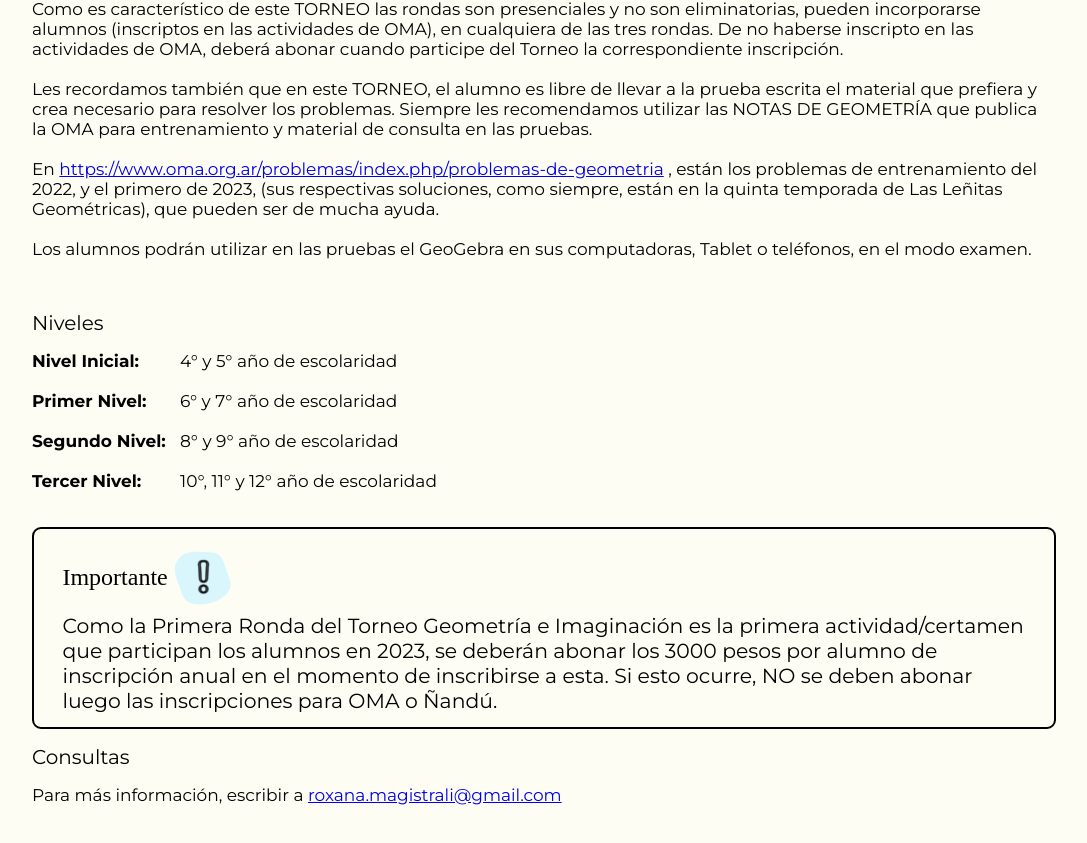
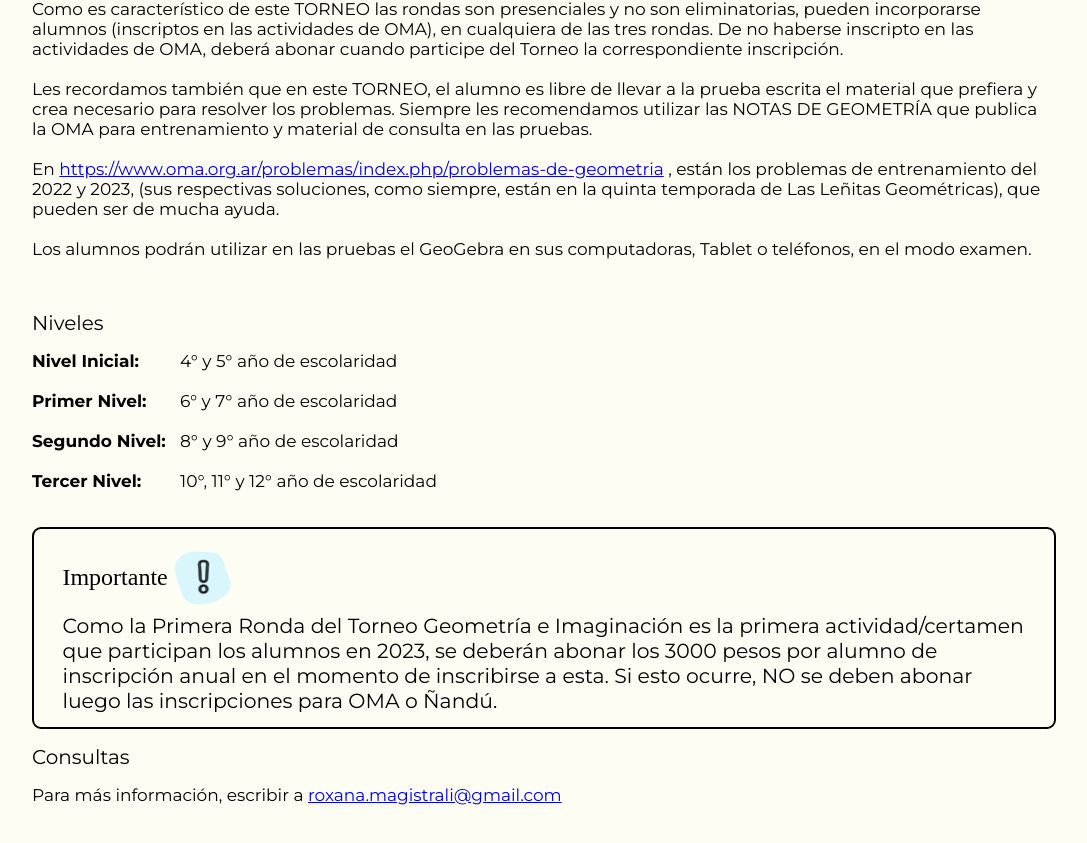
Before and after one commit to JZylber/oma-san-isidro, a Next.js app: page /otros/geometria in a window 1280 px wide. Shown: the part 1113-1956 px from the top of the page, without its empty margins (96-1183 px from the left). Built offline with nearby package versions, Linux system fonts and the light colour scheme; no server answers; the database is empty; a web font is replaced by a local one.

Commit message:
fix(geometry): minor fix on problems link

```diff
--- a/pages/otros/geometria.tsx
+++ b/pages/otros/geometria.tsx
@@ -50,7 +50,7 @@
                         <p>Les proponemos como siempre, resolver problemas de Geometría desde una mirada creativa, libre y que permita desarrollar en los alumnos la visualización del problema con diferentes herramientas.</p>
                         <p>Como es característico de este TORNEO las rondas son presenciales y no son eliminatorias, pueden incorporarse alumnos (inscriptos en las actividades de OMA), en cualquiera de las tres rondas. De no haberse inscripto en las actividades de OMA, deberá abonar cuando participe del Torneo la correspondiente inscripción.</p>
                         <p>Les recordamos también que en este TORNEO, el alumno es libre de llevar a la prueba escrita el material que prefiera y crea necesario para resolver los problemas. Siempre les recomendamos utilizar las NOTAS DE GEOMETRÍA que publica la OMA para entrenamiento y material de consulta en las pruebas.</p>
-                        <p>En <a href="https://www.oma.org.ar/problemas/index.php/problemas-de-geometria">https://www.oma.org.ar/problemas/index.php/problemas-de-geometria</a> , están los problemas de entrenamiento del 2022, y el primero de 2023, (sus respectivas soluciones, como siempre, están en la quinta temporada de Las Leñitas Geométricas), que pueden ser de mucha ayuda.</p>
+                        <p>En <a href="https://www.oma.org.ar/problemas/index.php/problemas-de-geometria">https://www.oma.org.ar/problemas/index.php/problemas-de-geometria</a> , están los problemas de entrenamiento del 2022 y 2023, (sus respectivas soluciones, como siempre, están en la quinta temporada de Las Leñitas Geométricas), que pueden ser de mucha ayuda.</p>
                         <p>Los alumnos podrán utilizar en las pruebas el GeoGebra en sus computadoras, Tablet o teléfonos, en el modo examen.</p>
                         {/*<p>La novedad de este año es que proponemos RONDAS al estilo de TORNEO, es decir con la prueba escrita, su posterior discusión y la proclamación de campeones por niveles. Por lo tanto, la actividad durará “todo un día” mañana y tarde. Cada colegio, coordinación intercolegial o delegación zonal deberá informar a la correspondiente Secretaría Regional OMA, en qué lugar (Colegio, Institución, etc.) se realiza la primera y la segunda ronda en este formato de TORNEO. La Ronda Final la organizará OMA.</p>*/}
                     </div>
```
